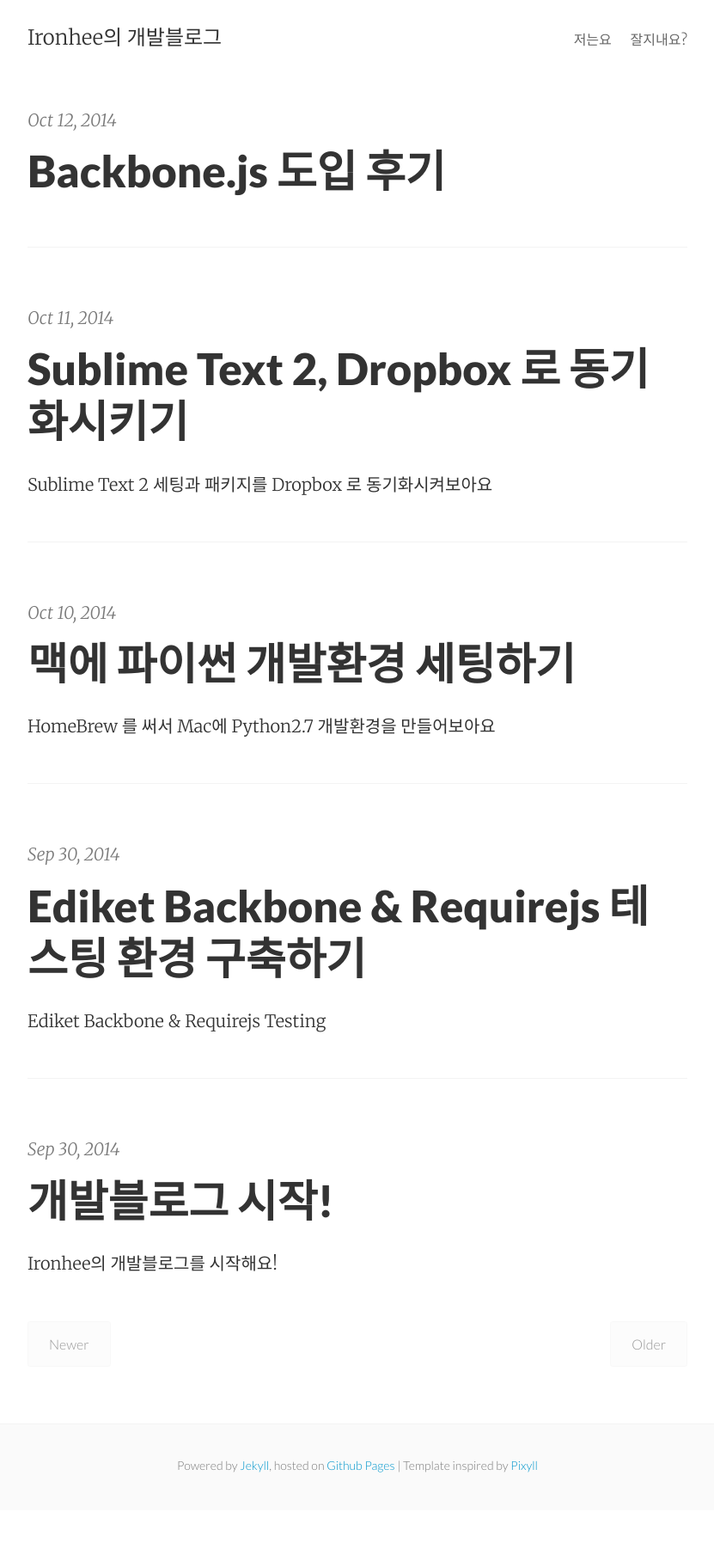
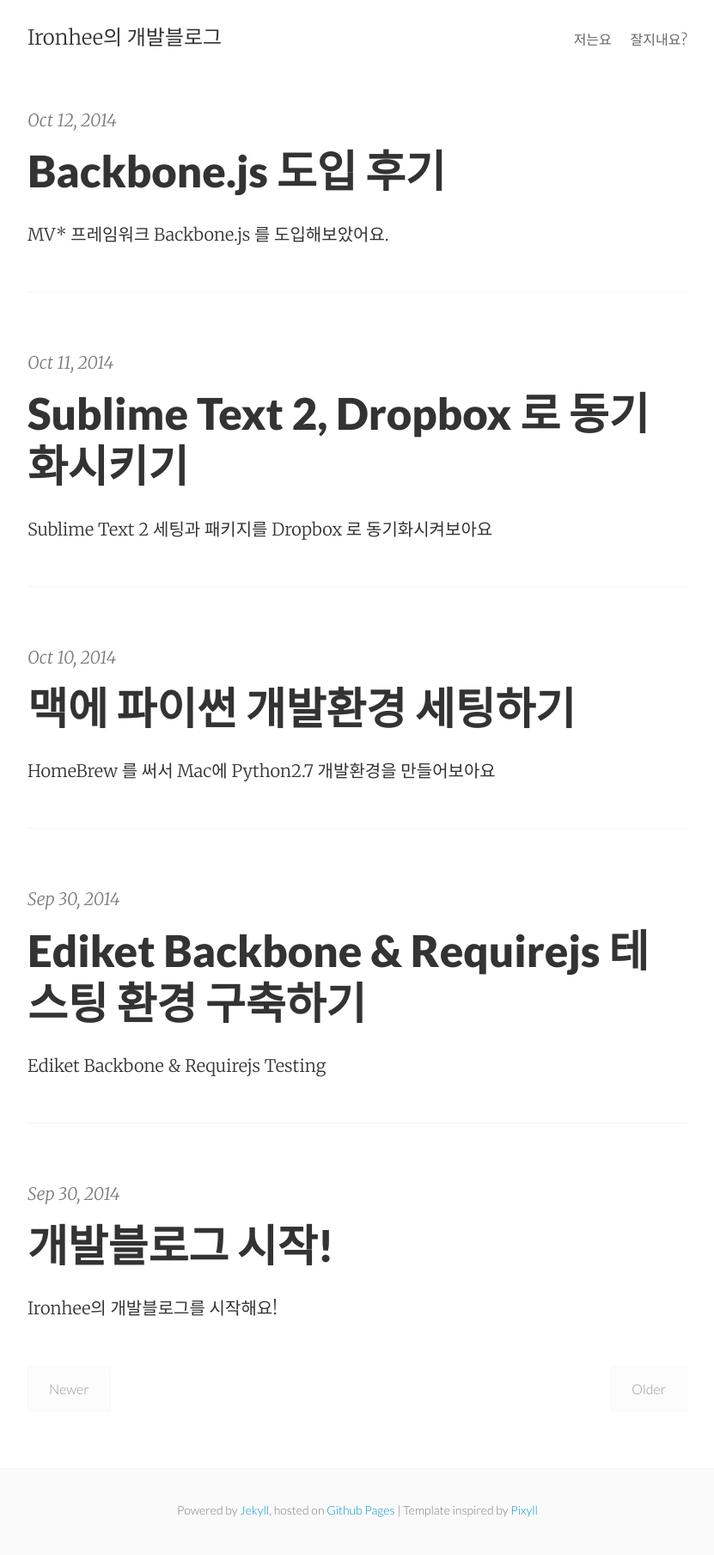
Before and after one commit to ironhee/ironhee.github.io, a Jekyll site: the page built from index.html, in a window 1280 px wide. Shown: the whole page at 86% size, without its empty margins (224-1055 px from the left). Built offline with Jekyll 4.4.1, drawn with Linux system fonts in a browser that asks for light colours; the list of posts is cut into pages by our own code; before the commit the page ends 1757 px from its top, so only the background shows below that.

Commit message:
category and summary

```diff
--- a/_posts/2014-10-12-migrate-to-backbone.markdown
+++ b/_posts/2014-10-12-migrate-to-backbone.markdown
@@ -2,8 +2,8 @@
 layout: post
 title: Backbone.js 도입 후기
 date: 2014-10-12 22:10:32
-summary:
-categories:
+summary: MV* 프레임워크 Backbone.js 를 도입해보았어요.
+categories: Backbone
 ---
 ##Backbone.js 쓰게 된 이유
 
```
